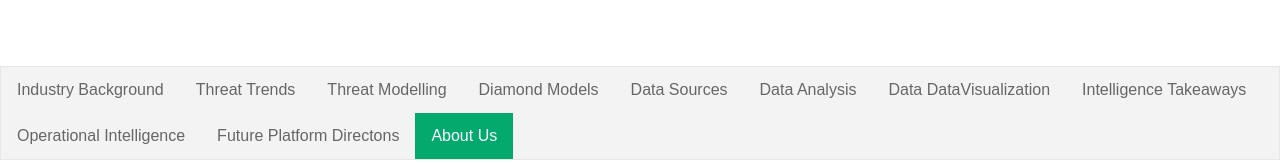
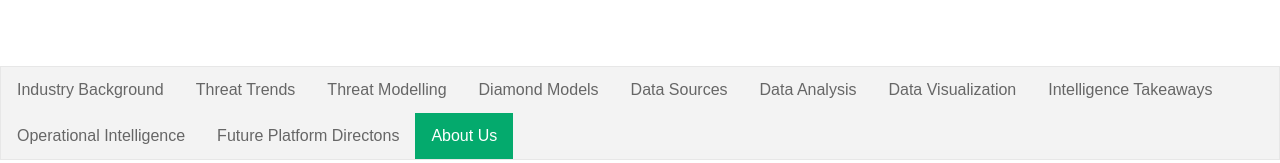
Before and after one commit to pmathew3011/staticwebapp, a website: page src/AboutUs.html in a window 1280 px wide. Shown: the part 127-290 px from the top of the page. Drawn offline with Linux system fonts and the light colour scheme.

Commit message:
Updated menu item typo

```diff
--- a/src/AboutUs.html
+++ b/src/AboutUs.html
@@ -20,7 +20,7 @@
       <li><a href="DiamondModels.html">Diamond Models</a></li>
       <li><a href="DataSources.html">Data Sources</a></li>
       <li><a href="DataAnalysis.html">Data Analysis</a></li>
-      <li><a href="DataVisualization.html">Data DataVisualization</a></li>
+      <li><a href="DataVisualization.html">Data Visualization</a></li>
       <li><a href="IntelligenceTakeaways.html">Intelligence Takeaways</a></li>
       <li><a href="OperationalIntelligence.html">Operational Intelligence</a></li>
       <li><a href="FuturePlatformDirections">Future Platform Directons</a></li>
```
Also changed, not shown: src/DataAnalysis.html (+1 -1 lines), src/DataSources.html (+1 -1 lines), src/DiamondModels.html (+1 -1 lines), src/FuturePlatformDirections.html (+1 -1 lines), src/IntelligenceTakeaways.html (+1 -1 lines), src/OperationalIntelligence.html (+1 -1 lines), src/ThreadTrends.html (+1 -1 lines), src/ThreatModelling.html (+1 -1 lines), src/index.html (+1 -1 lines).
